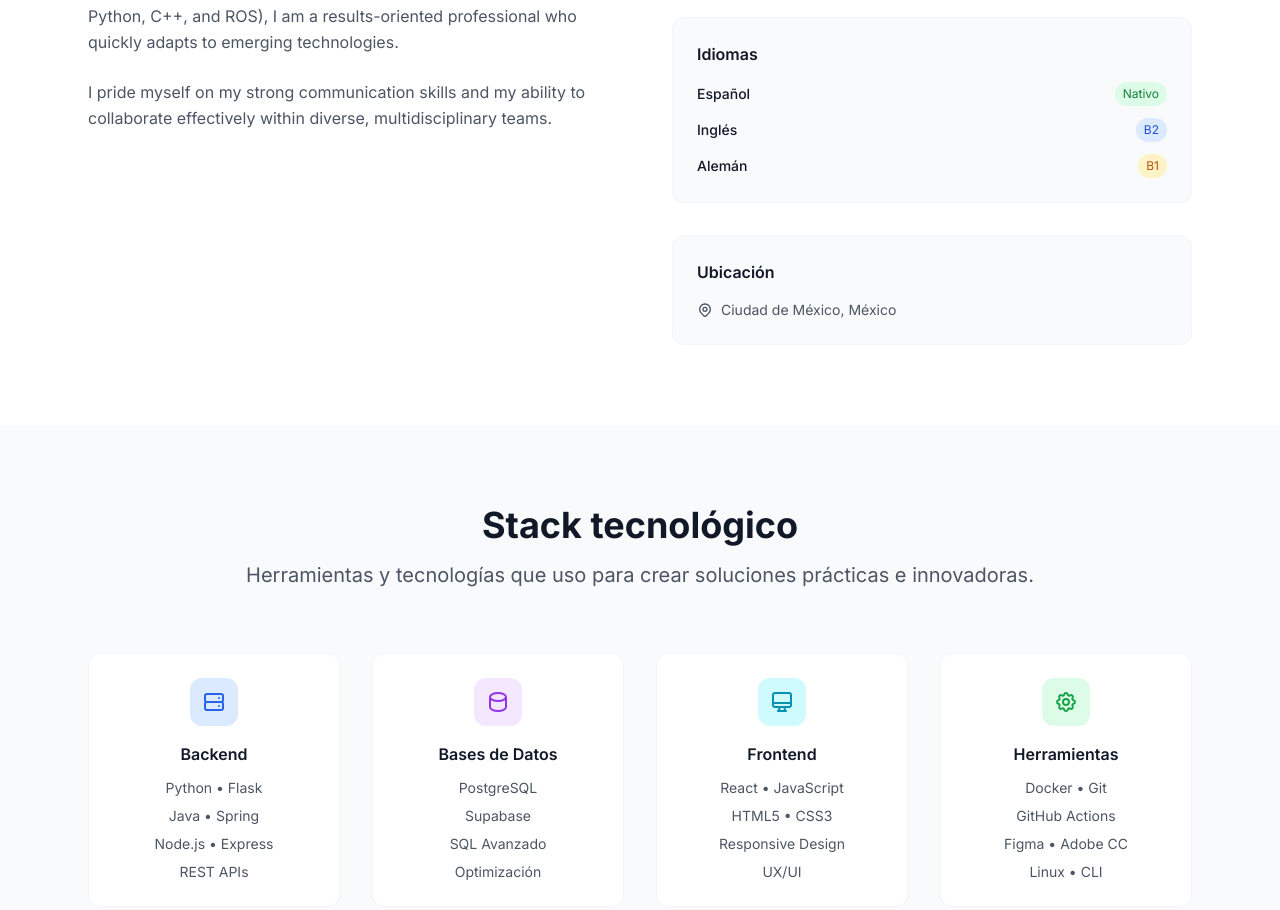
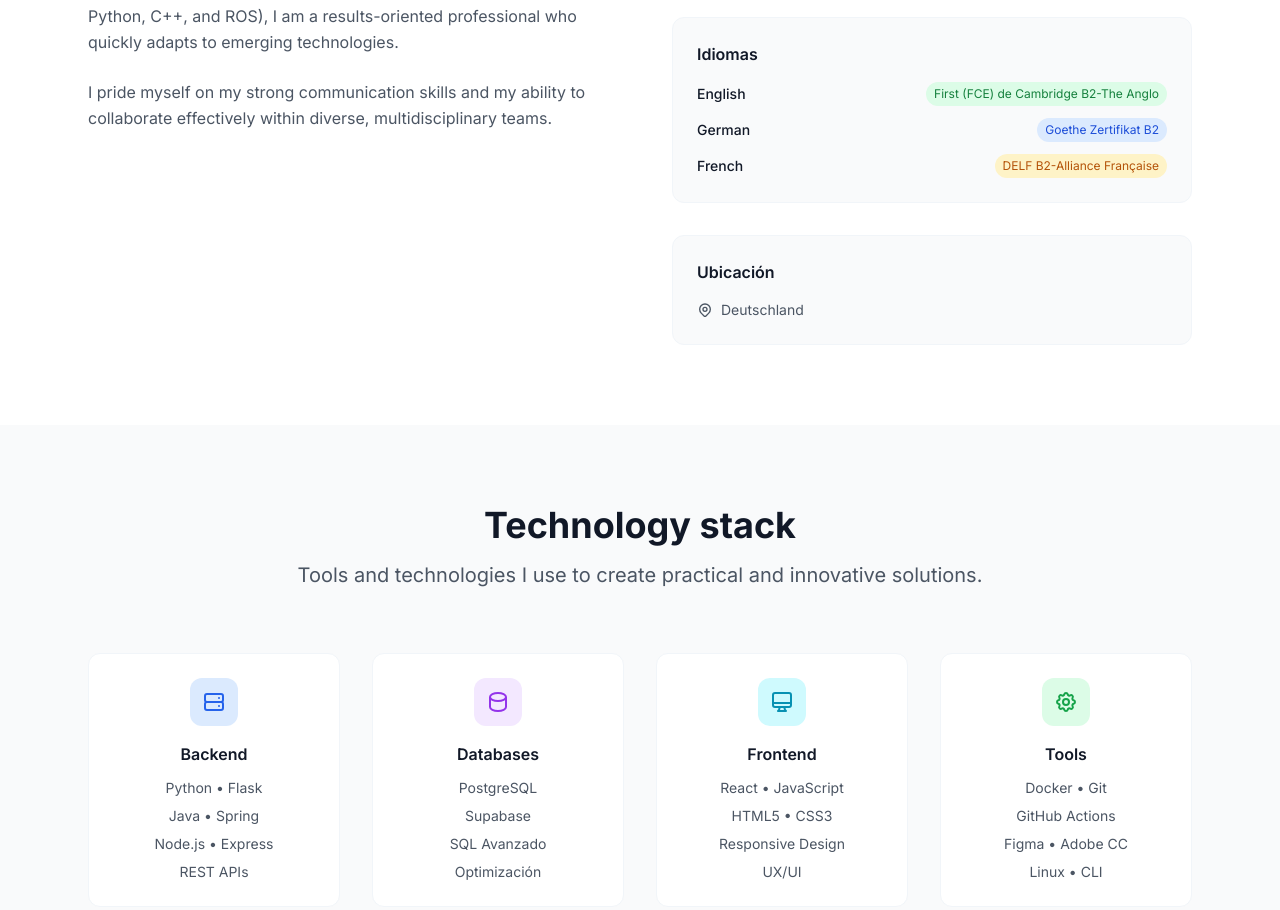
Before and after one commit to alejandrabarcena/revicv, a website: page index.html in a window 1280 px wide. Shown: the part 1115-2025 px from the top of the page. Drawn offline with nearby package versions, Linux system fonts and the light colour scheme.

Commit message:
Update index.html

```diff
--- a/index.html
+++ b/index.html
@@ -3,7 +3,7 @@
   <head>
     <meta charset="UTF-8" />
     <meta name="viewport" content="width=device-width, initial-scale=1.0" />
-    <title>Alejandra Bárcena - Engineering</title>
+    <title>Regina Villafañe - Engineering</title>
     <script src="https://cdn.tailwindcss.com"></script>
     <style>
       @import url("https://fonts.googleapis.com/css2?family=Inter:wght@300;400;500;600;700&family=JetBrains+Mono:wght@400;500&display=swap");
@@ -142,7 +142,7 @@
 
             <h1 class="text-5xl lg:text-6xl font-bold mb-6 text-balance">
               Hi, I'm
-              <span class="gradient-text">Alejandra</span>
+              <span class="gradient-text">Regina</span>
             </h1>
 
             <p class="text-xl text-gray-600 mb-8 text-balance leading-relaxed">
@@ -216,7 +216,7 @@
                 </div>
                 <div class="flex-1 text-center">
                   <span class="text-gray-400 text-sm font-mono"
-                    >alejandrabarcena@scientificAI</span
+                    >reginautistic@scientificAI</span
                   >
                 </div>
               </div>
@@ -227,7 +227,7 @@
                   <span class="text-blue-400">~$</span> whoami
                 </div>
                 <div class="text-gray-300 ml-3">
-                  Alejandra Bárcena<br />
+                  Regina Villafañe<br />
                   Robotics and Intelligent Systems Engineering, AI Prompt Engineering,
                   Data Science, Full-Stack Development, UX Design, and Project Management
                 </div>
@@ -354,24 +354,24 @@
               <h3 class="font-semibold mb-4 text-gray-900">Idiomas</h3>
               <div class="space-y-3">
                 <div class="flex justify-between items-center">
-                  <span class="text-sm font-medium">Español</span>
+                  <span class="text-sm font-medium">English</span>
                   <span
                     class="text-xs bg-green-100 text-green-700 px-2 py-1 rounded-full"
-                    >Nativo</span
+                    > First (FCE) de Cambridge B2-The Anglo</span
                   >
                 </div>
                 <div class="flex justify-between items-center">
-                  <span class="text-sm font-medium">Inglés</span>
+                  <span class="text-sm font-medium">German</span>
                   <span
                     class="text-xs bg-blue-100 text-blue-700 px-2 py-1 rounded-full"
-                    >B2</span
+                    >Goethe Zertifikat B2</span
                   >
                 </div>
                 <div class="flex justify-between items-center">
-                  <span class="text-sm font-medium">Alemán</span>
+                  <span class="text-sm font-medium">French</span>
                   <span
                     class="text-xs bg-amber-100 text-amber-700 px-2 py-1 rounded-full"
-                    >B1</span
+                    >DELF B2-Alliance Française</span
                   >
                 </div>
               </div>
@@ -400,7 +400,7 @@
                     d="M15 11a3 3 0 11-6 0 3 3 0 016 0z"
                   ></path>
                 </svg>
-                Ciudad de México, México
+                Deutschland
               </div>
             </div>
           </div>
@@ -412,10 +412,10 @@
     <section class="section-padding bg-gray-50">
       <div class="max-w-6xl mx-auto px-6">
         <div class="text-center mb-16">
-          <h2 class="text-4xl font-bold mb-4">Stack tecnológico</h2>
+          <h2 class="text-4xl font-bold mb-4">Technology stack</h2>
           <p class="text-xl text-gray-600 text-balance">
-            Herramientas y tecnologías que uso para crear soluciones prácticas e
-            innovadoras.
+            Tools and technologies I use to create practical and
+            innovative solutions.
           </p>
         </div>
 
@@ -467,7 +467,7 @@
                 ></path>
               </svg>
             </div>
-            <h3 class="font-semibold mb-3">Bases de Datos</h3>
+            <h3 class="font-semibold mb-3">Databases</h3>
             <div class="space-y-2 text-sm text-gray-600">
               <div>PostgreSQL</div>
               <div>Supabase</div>
@@ -529,7 +529,7 @@
                 ></path>
               </svg>
             </div>
-            <h3 class="font-semibold mb-3">Herramientas</h3>
+            <h3 class="font-semibold mb-3">Tools</h3>
             <div class="space-y-2 text-sm text-gray-600">
               <div>Docker • Git</div>
               <div>GitHub Actions</div>
```
